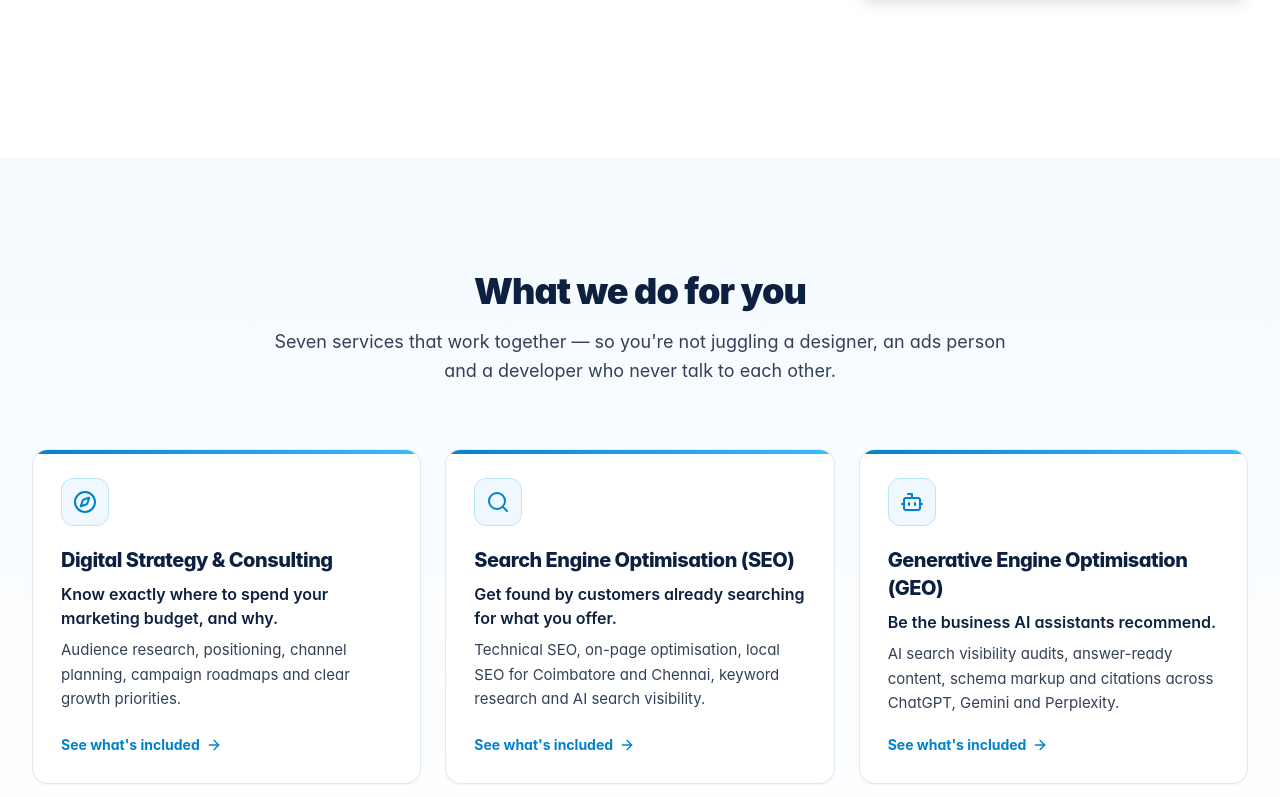
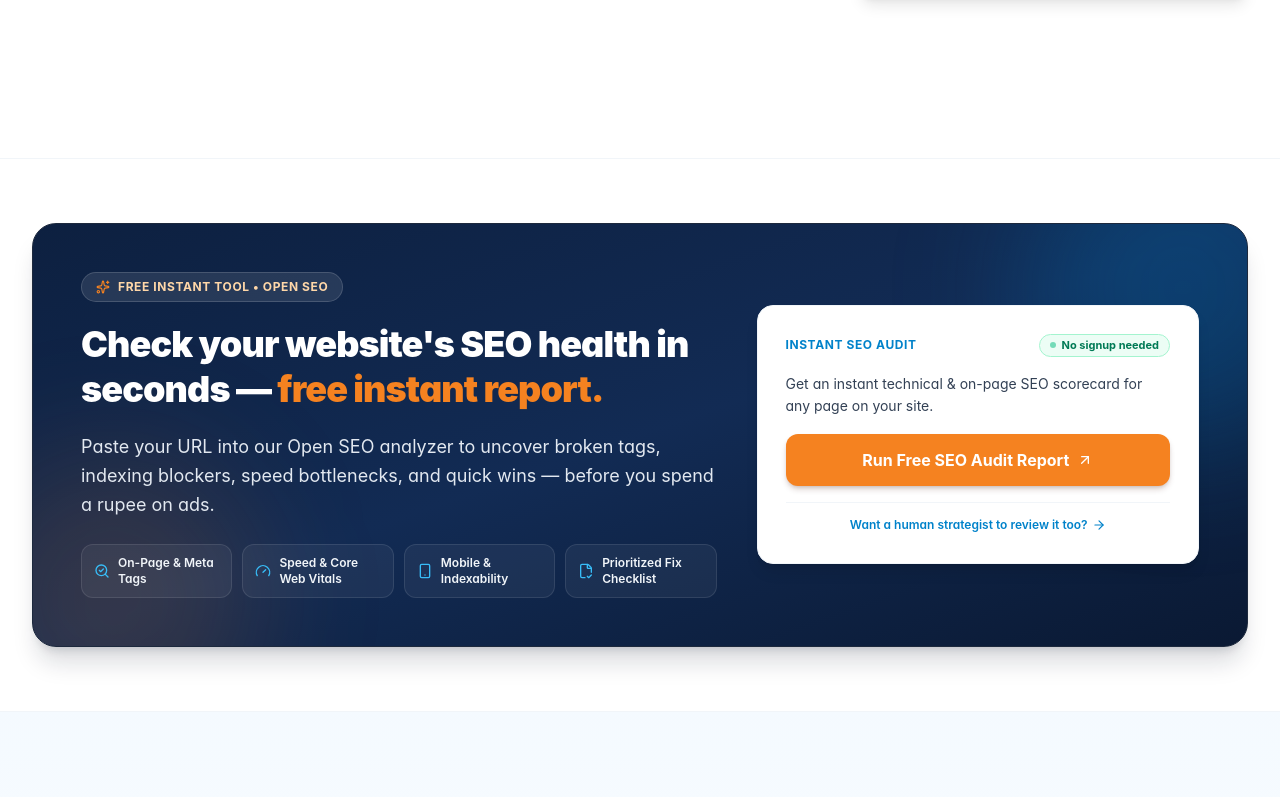
Before and after one commit to carthworks/minmurasu-website, a Next.js app: page / in a window 1280 px wide. Shown: the part 1683-2480 px from the top of the page. Built offline with nearby package versions, Linux system fonts and the light colour scheme; no server answers.

Commit message:
add seo sudit tools in home

```diff
--- a/src/app/page.tsx
+++ b/src/app/page.tsx
@@ -2,6 +2,7 @@ import Hero from "@/components/sections/Hero";
 import CapabilityStrip from "@/components/sections/CapabilityStrip";
 import ProblemSection from "@/components/sections/ProblemSection";
 import ServicesOverview from "@/components/sections/ServicesOverview";
+import SeoAuditSpotlight from "@/components/sections/SeoAuditSpotlight";
 import BrandVideoSection from "@/components/sections/BrandVideoSection";
 import IndustriesOverview from "@/components/sections/IndustriesOverview";
 import Process from "@/components/sections/Process";
@@ -29,6 +30,7 @@ export default function HomePage() {
       <Hero />
       <CapabilityStrip />
       <ProblemSection />
+      <SeoAuditSpotlight />
       <ServicesOverview />
       <BrandVideoSection />
       <IndustriesOverview />
--- a/src/components/sections/FinalCTA.tsx
+++ b/src/components/sections/FinalCTA.tsx
@@ -56,7 +56,16 @@ export default function FinalCTA() {
           Rather talk first?{" "}
           <Link href={siteConfig.cta.primary.href} className="font-bold text-white underline underline-offset-4 hover:text-[#F58220]">
             Book a 30-minute call
-          </Link>
+          </Link>{" "}
+          <span className="text-slate-500 mx-1">&middot;</span> Or{" "}
+          <a
+            href={siteConfig.cta.seoAuditTool.href}
+            target="_blank"
+            rel="noopener noreferrer"
+            className="font-bold text-[#38BDF8] underline underline-offset-4 hover:text-[#F58220]"
+          >
+            run an instant SEO audit report
+          </a>
         </p>
 
         <div className="pt-8 border-t border-slate-800 flex flex-wrap items-center justify-center gap-6 text-sm text-slate-300">
--- /dev/null
+++ b/src/components/sections/SeoAuditSpotlight.tsx
@@ -0,0 +1,108 @@
+import React from "react";
+import Link from "next/link";
+import Container from "@/components/ui/Container";
+import { siteConfig } from "@/lib/site-config";
+import {
+  ArrowRight,
+  ArrowUpRight,
+  FileCheck2,
+  Gauge,
+  SearchCheck,
+  Smartphone,
+  Sparkles,
+} from "lucide-react";
+
+const auditChecks = [
+  { icon: SearchCheck, label: "On-Page & Meta Tags" },
+  { icon: Gauge, label: "Speed & Core Web Vitals" },
+  { icon: Smartphone, label: "Mobile & Indexability" },
+  { icon: FileCheck2, label: "Prioritized Fix Checklist" },
+];
+
+export default function SeoAuditSpotlight() {
+  return (
+    <section
+      aria-label="Instant SEO Audit Report Tool"
+      className="py-12 lg:py-16 bg-white border-b border-slate-100"
+    >
+      <Container>
+        <div className="relative overflow-hidden rounded-3xl bg-gradient-to-br from-[#0D2040] via-[#122B54] to-[#0A1933] text-white p-7 sm:p-10 lg:p-12 shadow-xl shadow-slate-900/15 border border-slate-800">
+          {/* Subtle ambient glow */}
+          <div className="absolute -top-24 -right-24 w-80 h-80 rounded-full bg-[#0082CA]/25 blur-3xl pointer-events-none" />
+          <div className="absolute -bottom-24 -left-16 w-72 h-72 rounded-full bg-[#F58220]/15 blur-3xl pointer-events-none" />
+
+          <div className="relative z-10 grid grid-cols-1 lg:grid-cols-12 gap-8 lg:gap-10 items-center">
+            {/* Left: Pitch & checks */}
+            <div className="lg:col-span-7 space-y-5">
+              <div className="inline-flex items-center gap-2 px-3.5 py-1.5 rounded-full bg-white/10 border border-white/15 text-xs font-bold uppercase tracking-wider text-orange-200">
+                <Sparkles className="w-3.5 h-3.5 text-[#F58220]" />
+                <span>Free Instant Tool &bull; Open SEO</span>
+              </div>
+
+              <h2 className="text-2xl sm:text-3xl lg:text-4xl font-black tracking-tight leading-tight text-white">
+                Check your website&apos;s SEO health in seconds —{" "}
+                <span className="text-[#F58220]">free instant report.</span>
+              </h2>
+
+              <p className="text-base sm:text-lg text-slate-200 leading-relaxed max-w-2xl">
+                Paste your URL into our Open SEO analyzer to uncover broken tags, indexing blockers,
+                speed bottlenecks, and quick wins — before you spend a rupee on ads.
+              </p>
+
+              <div className="grid grid-cols-2 sm:grid-cols-4 gap-2.5 pt-1">
+                {auditChecks.map(({ icon: Icon, label }) => (
+                  <div
+                    key={label}
+                    className="flex items-center gap-2 rounded-xl bg-white/5 border border-white/10 px-3 py-2.5 text-xs font-semibold text-slate-100"
+                  >
+                    <Icon className="w-4 h-4 text-[#38BDF8] shrink-0" />
+                    <span>{label}</span>
+                  </div>
+                ))}
+              </div>
+            </div>
+
+            {/* Right: Attractive action card */}
+            <div className="lg:col-span-5">
+              <div className="rounded-2xl bg-white text-[#0D2040] p-6 sm:p-7 shadow-lg border border-slate-100 space-y-4">
+                <div className="flex items-center justify-between">
+                  <span className="text-xs font-bold uppercase tracking-wider text-[#0082CA]">
+                    Instant SEO Audit
+                  </span>
+                  <span className="inline-flex items-center gap-1.5 px-2.5 py-0.5 rounded-full bg-emerald-50 border border-emerald-200 text-[11px] font-bold text-emerald-700">
+                    <span className="w-1.5 h-1.5 rounded-full bg-emerald-500 animate-pulse" />
+                    No signup needed
+                  </span>
+                </div>
+
+                <p className="text-sm text-[#334155] leading-relaxed">
+                  Get an instant technical &amp; on-page SEO scorecard for any page on your site.
+                </p>
+
+                <a
+                  href={siteConfig.cta.seoAuditTool.href}
+                  target="_blank"
+                  rel="noopener noreferrer"
+                  className="w-full inline-flex items-center justify-center gap-2 rounded-xl bg-[#F58220] hover:bg-[#e07316] text-white font-bold text-base px-6 py-3.5 shadow-md shadow-orange-950/20 transition-all hover:-translate-y-0.5 group"
+                >
+                  <span>{siteConfig.cta.seoAuditTool.label}</span>
+                  <ArrowUpRight className="w-4 h-4 transition-transform group-hover:translate-x-0.5 group-hover:-translate-y-0.5" />
+                </a>
+
+                <div className="pt-2 border-t border-slate-100 text-center">
+                  <Link
+                    href={siteConfig.cta.audit.href}
+                    className="inline-flex items-center gap-1 text-xs font-semibold text-[#0082CA] hover:text-[#F58220] transition-colors"
+                  >
+                    <span>Want a human strategist to review it too?</span>
+                    <ArrowRight className="w-3.5 h-3.5" />
+                  </Link>
+                </div>
+              </div>
+            </div>
+          </div>
+        </div>
+      </Container>
+    </section>
+  );
+}
--- a/src/lib/site-config.ts
+++ b/src/lib/site-config.ts
@@ -87,6 +87,10 @@ export const siteConfig = {
     primary: { label: "Book a Free Consultation", href: "/book" },
     secondary: { label: "Explore Our Services", href: "/#services" },
     audit: { label: "Get a Free Digital Presence Audit", href: "/free-audit" },
+    seoAuditTool: {
+      label: "Run Free SEO Audit Report",
+      href: "https://open-seo-minmurasu.vercel.app",
+    },
     calculator: { label: "Growth ROI Calculator", href: "/roi-calculator" },
     whatsapp: { label: "Chat on WhatsApp" }, // href: getWhatsAppUrl()
   },
```
Also changed, not shown: public/images/screencapture-localhost-4001-case-studies-sample-template-2026-11-20-17_07_25.png (added).
